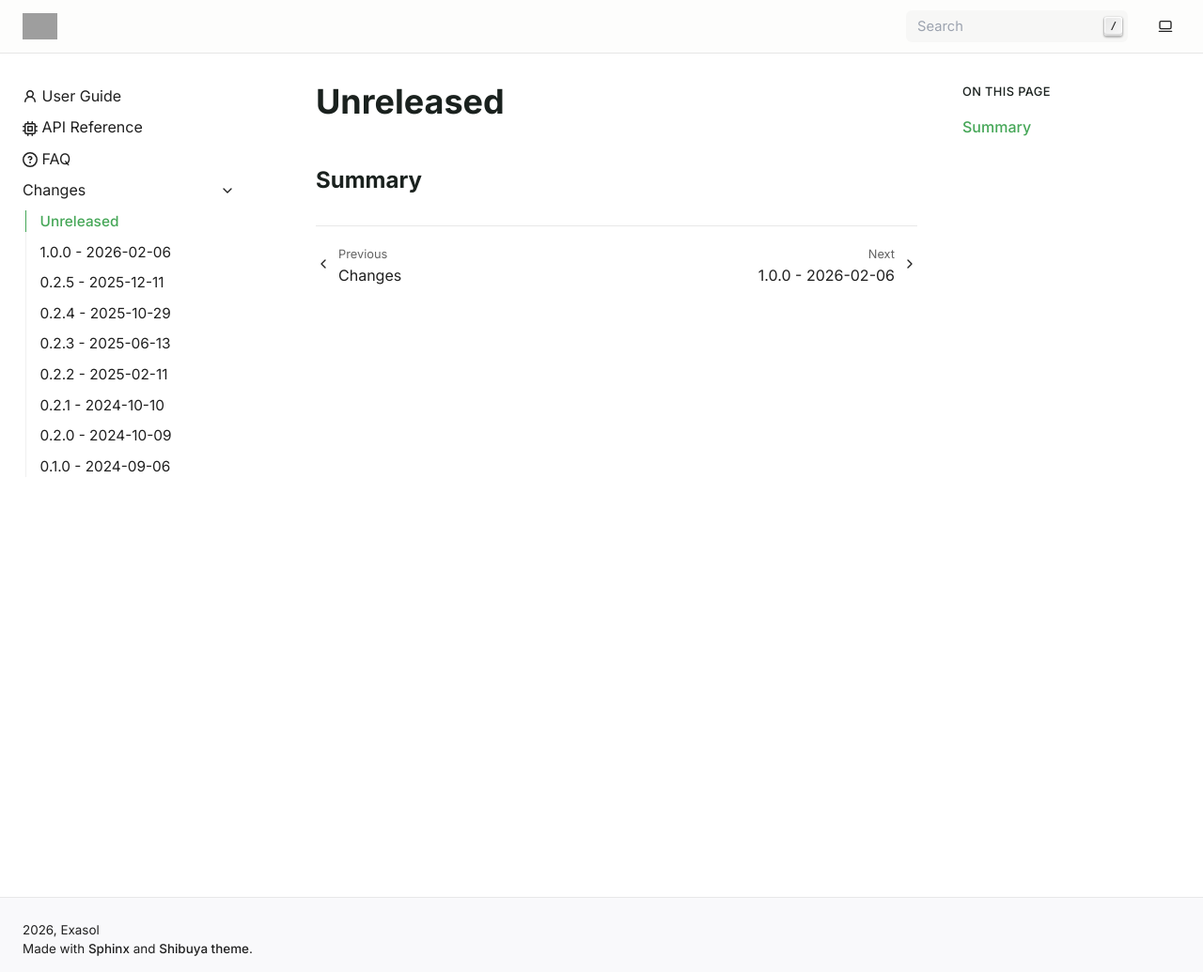
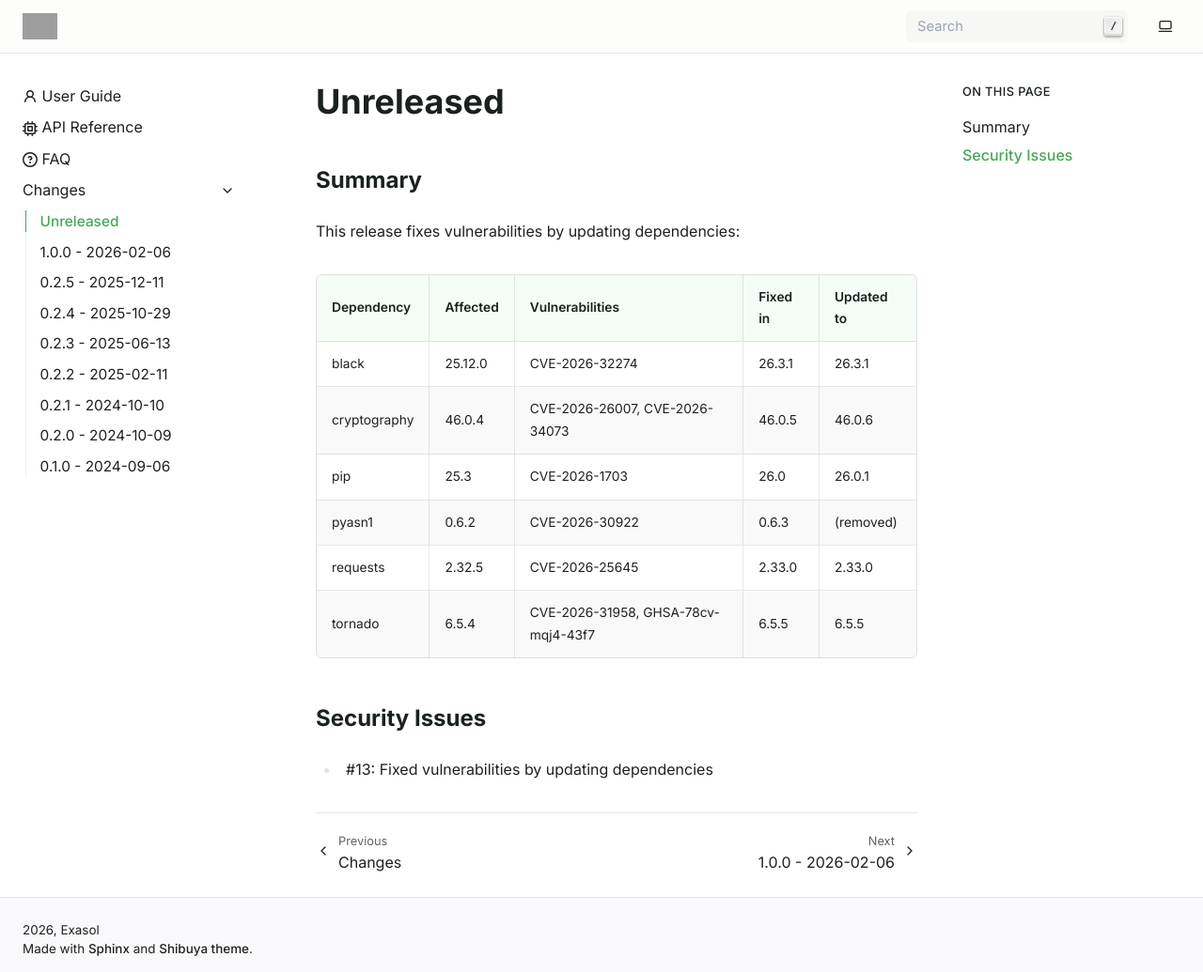
Before and after one commit to exasol/pytest-extension, a Sphinx documentation site: the page built from doc/changes/unreleased.md, in a window 1280 px wide and 1035 px high. Shown: the whole window at 94% size. Built offline with Sphinx 7.4.7, drawn with Linux system fonts in a browser that asks for light colours; pages that are not in the unit, such as notebooks, are missing from menus; grey boxes are pictures that could not be loaded.

Commit message:
Security/13 fixed vulnerabilities by updating dependencies (#14)
Co-authored-by: Ariel Schulz <43442541+ArBridgeman@users.noreply.github.com>

```diff
--- a/doc/changes/unreleased.md
+++ b/doc/changes/unreleased.md
@@ -1,3 +1,18 @@
 # Unreleased
 
 ## Summary
+
+This release fixes vulnerabilities by updating dependencies:
+
+| Dependency   | Affected | Vulnerabilities                     | Fixed in | Updated to |
+|--------------|----------|-------------------------------------|----------|------------|
+| black        | 25.12.0  | CVE-2026-32274                      | 26.3.1   | 26.3.1     |
+| cryptography | 46.0.4   | CVE-2026-26007, CVE-2026-34073      | 46.0.5   | 46.0.6     |
+| pip          | 25.3     | CVE-2026-1703                       | 26.0     | 26.0.1     |
+| pyasn1       | 0.6.2    | CVE-2026-30922                      | 0.6.3    | (removed)  |
+| requests     | 2.32.5   | CVE-2026-25645                      | 2.33.0   | 2.33.0     |
+| tornado      | 6.5.4    | CVE-2026-31958, GHSA-78cv-mqj4-43f7 | 6.5.5    | 6.5.5      |
+
+## Security Issues
+
+* #13: Fixed vulnerabilities by updating dependencies
--- a/pyproject.toml
+++ b/pyproject.toml
@@ -23,7 +23,7 @@
 packages = [{include = "exasol"}]
 
 [tool.poetry.group.dev.dependencies]
-exasol-toolbox = "^5.0.0"
+exasol-toolbox = ">=6.1.1,<7"
 exasol-bucketfs = ">=1.0.0"
 click = "^8.1.7"
 
```
Also changed, not shown: 16 other files.
